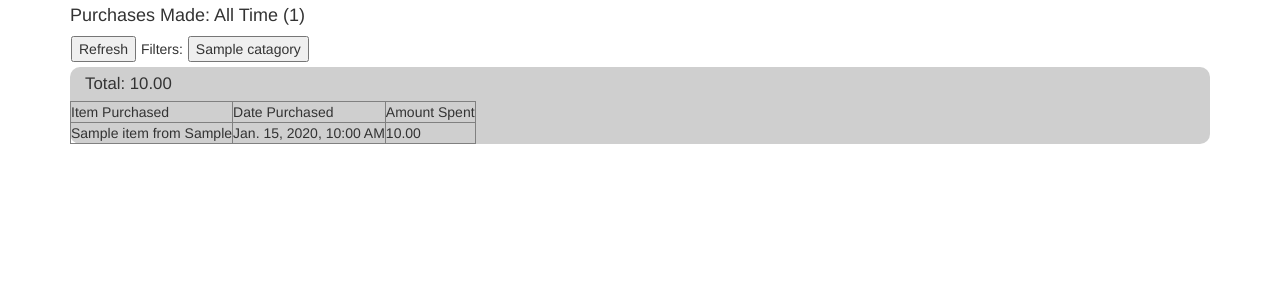
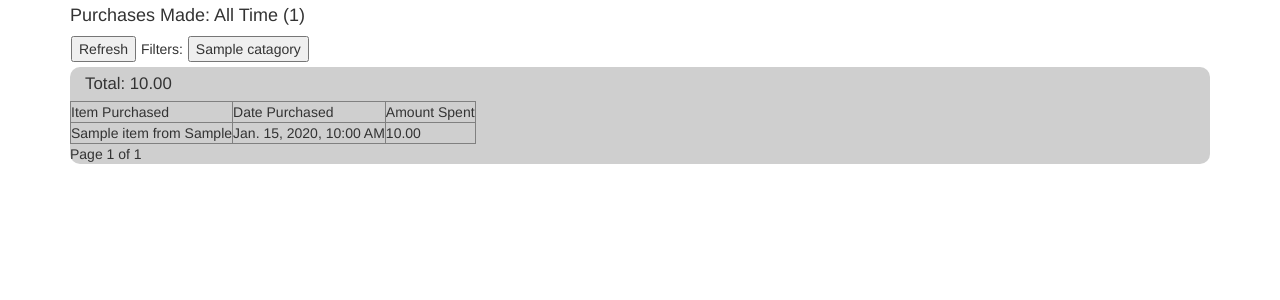
Before and after one commit to marcusshepp/dollars, a Django app: page /item/ in a window 1280 px wide. Shown: the part 368-668 px from the top of the page. Run offline with Django 3.2, Linux system fonts and the light colour scheme; tables that the repository leaves empty hold one stand-in row (values such as "Sample post"); some libraries are stand-ins or nearby versions.

Commit message:
namespaced the pagination get parameter
this allows for items and purchased to both paginate on different pages at different times

```diff
--- a/receipt/views.py
+++ b/receipt/views.py
@@ -21,9 +21,9 @@ from .models import (
 def get_post(request, name):
     return request.POST.get(name, None)
 
-def page_it(request, queryset, number_per_page):
+def page_it(request, namespace, queryset, number_per_page):
     paginator = Paginator(queryset, number_per_page)
-    page = request.GET.get("page", None)
+    page = request.GET.get(namespace+"_page", None)
     if page:
         try:
             objecs = paginator.page(page)
@@ -33,6 +33,7 @@ def page_it(request, queryset, number_per_page):
             objecs = paginator.page(paginator.num_pages)
         return objecs
     else: return paginator.page(1)
+
 
 class Home(TemplateView):
 
@@ -84,10 +85,10 @@ class ItemView(TemplateView):
         context["form"] = ItemForm
         items = Item.objects.all()
         if items:
-            context["items"] = page_it(request, items, 5)
+            context["items"] = page_it(request, "items", items, 5)
         purchases = Purchase.objects.all()
         if purchases:
-            context["purchased_items"] = purchases
+            context["purchased_items"] = page_it(request, "purchased_items", purchases, 5)
             total = 0
             for i in purchases:
                 total += i.amount_payed
--- a/templates/receipt/item.html
+++ b/templates/receipt/item.html
@@ -40,11 +40,11 @@
       <div class="item_pagination">
         <span class="step_links">
           {% if items.has_previous %}
-          <a href="?page={{items.previous_page_number}}">Prev</a>
+          <a href="?items_page={{items.previous_page_number}}">Prev</a>
           {% endif %}
           <span class="current_item_step">Page {{ items.number }} of {{ items.paginator.num_pages }}</span>
           {% if items.has_next %}
-          <a href="?page={{ items.next_page_number }}">next</a>
+          <a href="?items_page={{ items.next_page_number }}">next</a>
           {% endif %}
         </span>
       </div>
@@ -75,6 +75,17 @@
         </tr>
         {% endfor %}
     </table>
+    <div class="purchased_items_pagination">
+      <span class="step_links">
+        {% if purchased_items.has_previous %}
+        <a href="?purchased_items_page={{purchased_items.previous_page_number}}">Prev</a>
+        {% endif %}
+        <span class="current_purchased_items_step">Page {{ purchased_items.number }} of {{ purchased_items.paginator.num_pages }}</span>
+        {% if purchased_items.has_next %}
+        <a href="?purchased_items_page={{ purchased_items.next_page_number }}">next</a>
+        {% endif %}
+      </span>
+    </div>
 </div>
 <script type="text/javascript" src="{% static 'js/dyliams.js' %}"></script>
 <script type="text/javascript" src="{% static 'js/jquery.cookie.js' %}"></script>
```
